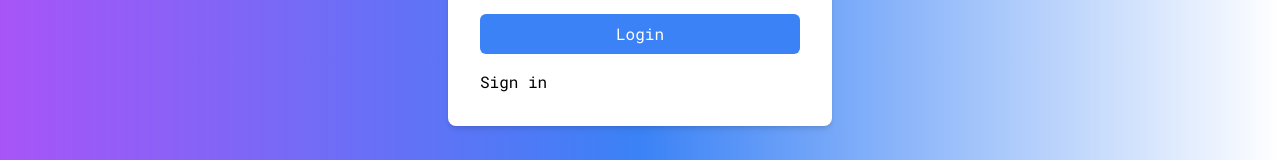
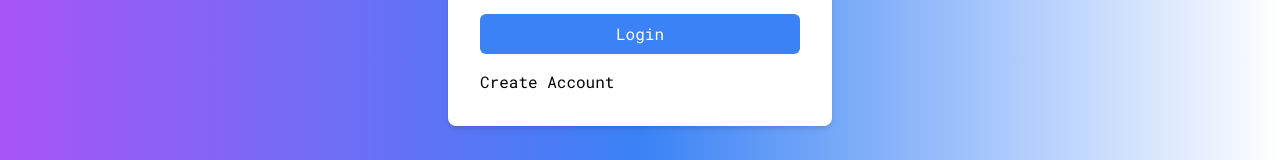
Before and after one commit to Marvindje/The-review-perso, a React (Vite) app in the folder frontend/: page / in a window 1280 px wide. Shown: the part 448-608 px from the top of the page. Built offline with nearby package versions, Linux system fonts and the light colour scheme.

Commit message:
div de login

```diff
--- a/frontend/src/components/Auth.jsx
+++ b/frontend/src/components/Auth.jsx
@@ -3,7 +3,7 @@ import PropTypes from "prop-types";
 import axios from "axios";
 import { useUserContext } from "../context/userContext";
 
-function Auth({ onAuthSuccess, isLogin }) {
+function Auth({ onAuthSuccess, isLogin, toggleAuthType }) { // Ajouté toggleAuthType
   const { onChangeUser } = useUserContext();
 
   const [username, setUsername] = useState("");
@@ -118,10 +118,13 @@ function Auth({ onAuthSuccess, isLogin }) {
         className="bg-blue-500 text-white p-2 rounded-md w-full hover:bg-blue-600 focus:outline-none focus:border-blue-700 focus:ring focus:ring-blue-200"
         type="submit"
       >
-        {authType ? "Login" : "Sign in"}
+        {authType ? "Login" : "Create Account"}
       </button>
-      <button type="button" onClick={() => setAuthType(!authType)}>
-        {authType ? "Sign in " : "Connexion"}
+      <button type="button" onClick={() => {
+        setAuthType(!authType);
+        toggleAuthType(); // Ajouté cette ligne
+      }}>
+        {authType ? "Create Account" : "Login"}
       </button>
     </form>
   );
@@ -130,6 +133,7 @@ function Auth({ onAuthSuccess, isLogin }) {
 Auth.propTypes = {
   onAuthSuccess: PropTypes.func.isRequired,
   isLogin: PropTypes.bool,
+  toggleAuthType: PropTypes.func.isRequired, // Ajouté cette ligne
 };
 
 export default Auth;
--- a/frontend/src/pages/Login.jsx
+++ b/frontend/src/pages/Login.jsx
@@ -1,13 +1,19 @@
-import React from "react";
+import React, { useState } from "react";
 import PropTypes from "prop-types";
 import Auth from "../components/Auth";
 
 function Login({ onAuthSuccess }) {
+  const [isLogin, setIsLogin] = useState(true);
+
+  const toggleAuthType = () => {
+    setIsLogin(!isLogin);
+  };
+
   return (
     <div className="bg-gradient-to-r from-purple-500 via-blue-500 to-transparent shadow-md transition-all duration-500 ease-in-out hover:shadow-lg max-w-full h-screen flex justify-center items-center">
       <div className="bg-white p-8 rounded-lg shadow-md w-96">
-        <h1 className="text-2xl mb-4">Connexion</h1>
-        <Auth onAuthSuccess={onAuthSuccess} isLogin />
+      {isLogin ? <h1 className="text-2xl mb-4">Connexion</h1> : <h1 className="text-2xl mb-4">Create Account</h1>}
+        <Auth onAuthSuccess={onAuthSuccess} isLogin={isLogin} toggleAuthType={toggleAuthType} />
       </div>
     </div>
   );
```
